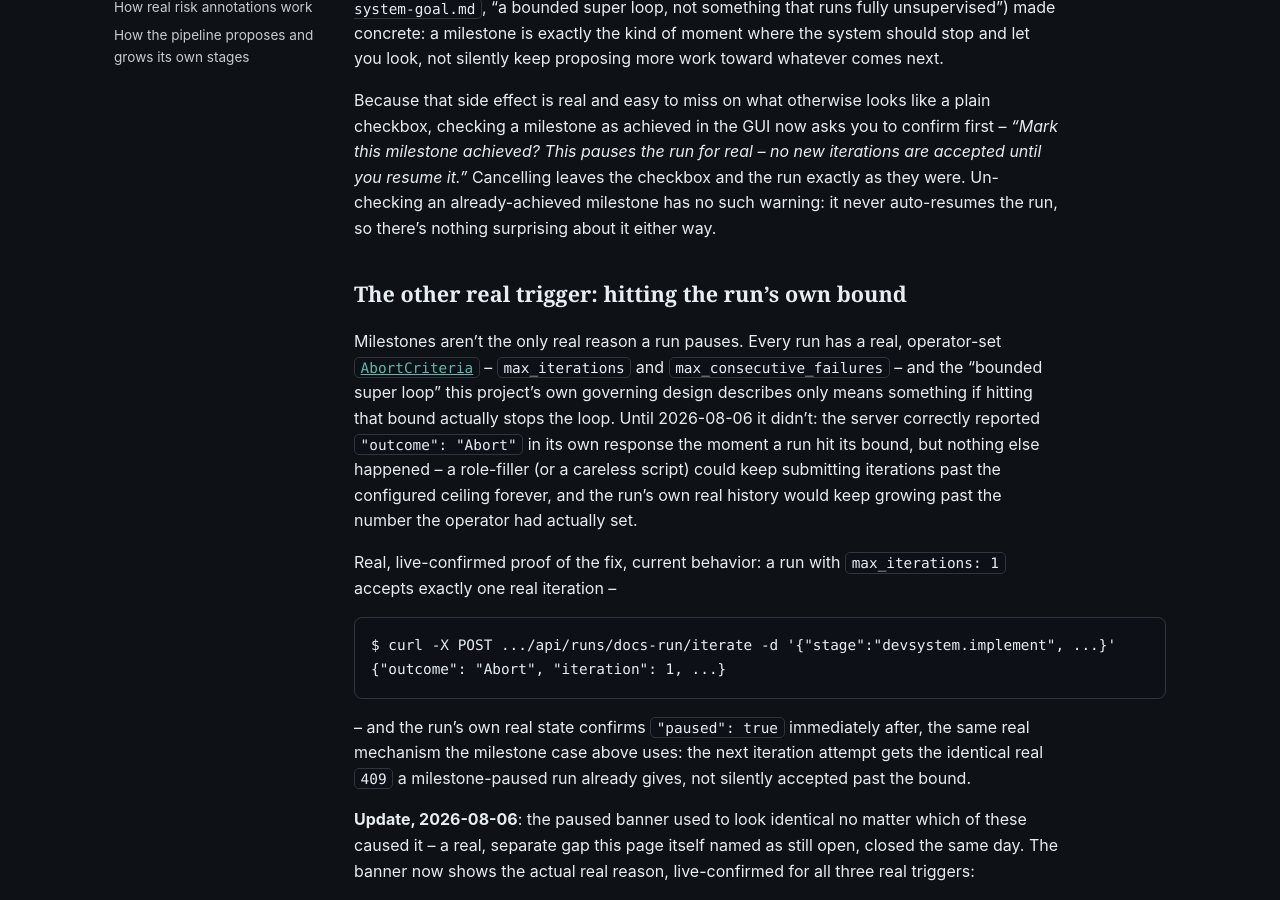
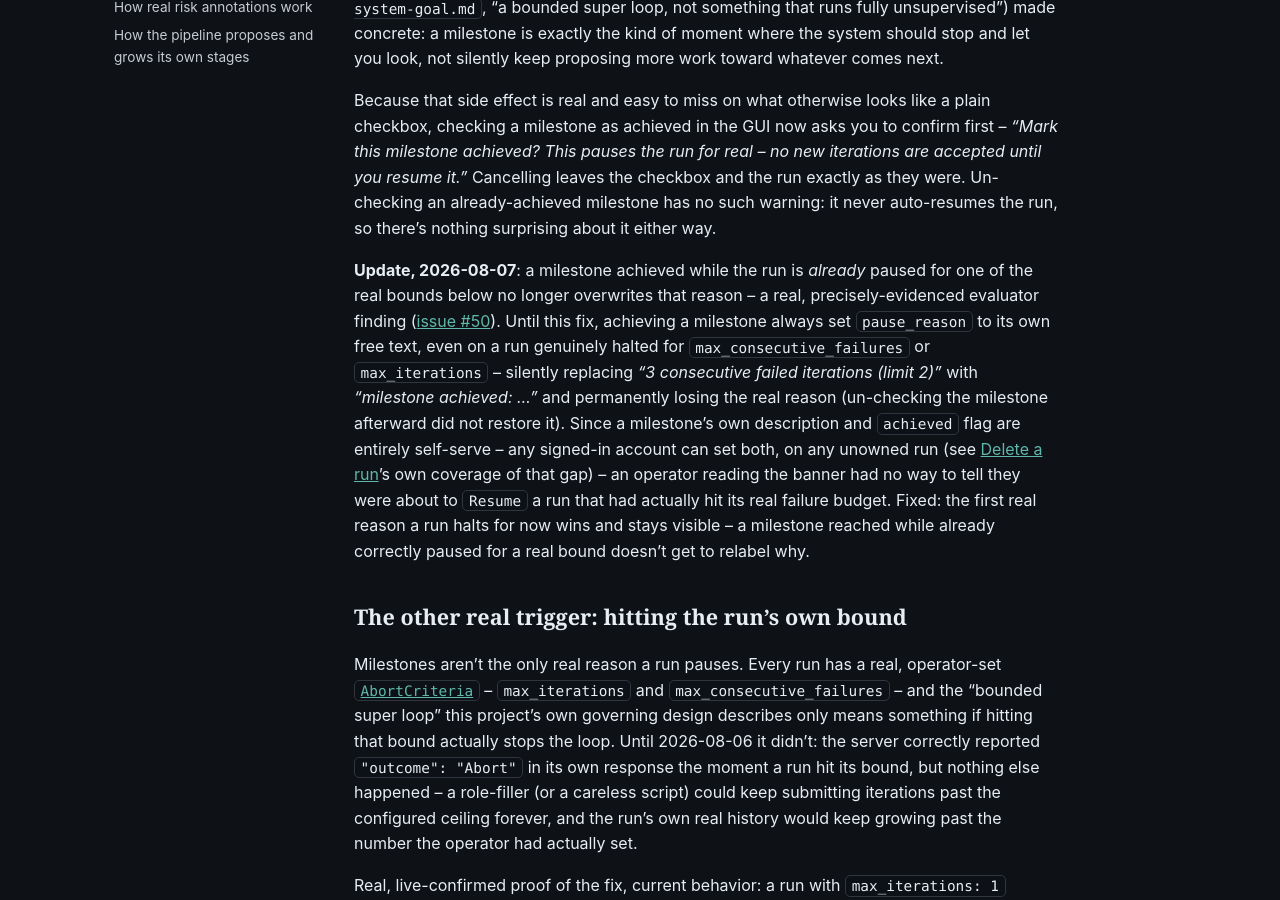
Before and after one commit to scimbe/CADS-devsystem-docs, a Jekyll site: the page built from _how-to/why-did-my-run-pause.md, in a window 1280 px wide and 900 px high, scrolled down 1172 px. Built offline with Jekyll 4.4.1, drawn with Linux system fonts in a browser that asks for light colours.

Commit message:
how-to: milestone achievement no longer masks a real safety pause reason
CADS-devsystem@bd805c6 (issue #50): achieving a milestone while a run is
already paused for a real max_iterations/max_consecutive_failures bound
used to silently overwrite that reason with the milestone's own free
text, permanently losing it. Documented the real fix and cross-linked
delete-a-run.md's own coverage of the same "milestone content is
entirely self-serve" gap that made this an operator-facing risk, not
just an internal inconsistency.

```diff
--- a/_how-to/why-did-my-run-pause.md
+++ b/_how-to/why-did-my-run-pause.md
@@ -32,6 +32,19 @@ achieved? This pauses the run for real -- no new iterations are accepted until y
 Cancelling leaves the checkbox and the run exactly as they were. Un-checking an already-achieved
 milestone has no such warning: it never auto-resumes the run, so there's nothing surprising about
 it either way.
+
+**Update, 2026-08-07**: a milestone achieved while the run is *already* paused for one of the real
+bounds below no longer overwrites that reason -- a real, precisely-evidenced evaluator finding
+([issue #50](https://github.com/scimbe/CADS-devsystem/issues/50)). Until this fix, achieving a
+milestone always set `pause_reason` to its own free text, even on a run genuinely halted for
+`max_consecutive_failures` or `max_iterations` -- silently replacing *"3 consecutive failed
+iterations (limit 2)"* with *"milestone achieved: ..."* and permanently losing the real reason
+(un-checking the milestone afterward did not restore it). Since a milestone's own description and
+`achieved` flag are entirely self-serve -- any signed-in account can set both, on any unowned run
+(see [Delete a run]({{ '/how-to/delete-a-run/' | relative_url }})'s own coverage of that gap) -- an
+operator reading the banner had no way to tell they were about to `Resume` a run that had actually
+hit its real failure budget. Fixed: the first real reason a run halts for now wins and stays visible
+-- a milestone reached while already correctly paused for a real bound doesn't get to relabel why.
 
 ## The other real trigger: hitting the run's own bound
 
```
